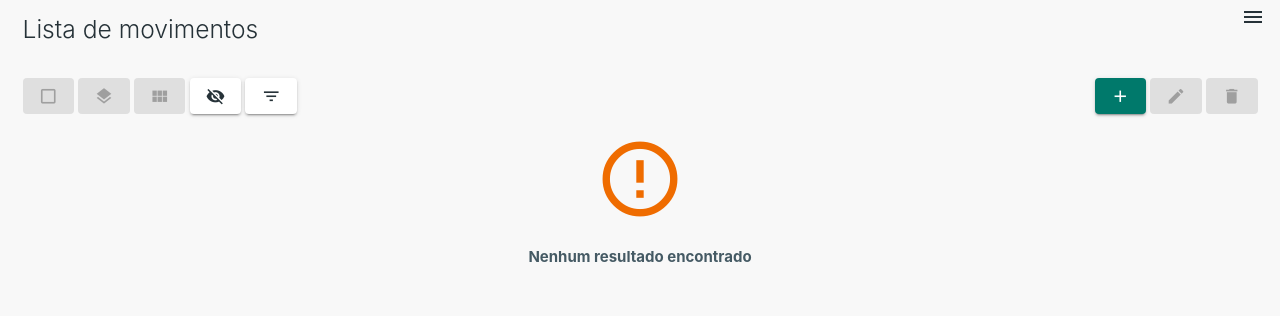
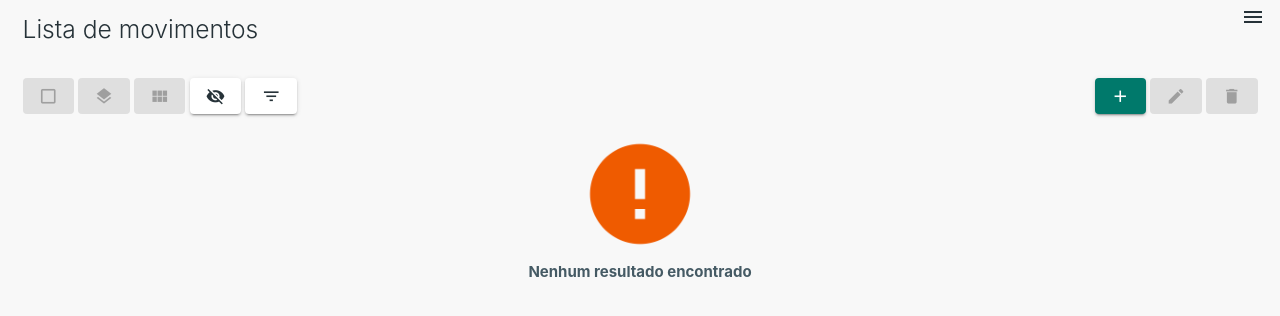
Before and after one commit to JooooooooCo/contas-casa, a PHP site: page /public/views/fin_movimento/tela-listagem.php in a window 1280 px wide. Shown: the top 316 px of the page. Run offline with PHP 8.4, Linux system fonts and the light colour scheme; a user stored in the database is signed in; data comes from the database, SQL or seed files in the repository; data that the repository does not hold is empty; a stand-in replaces the project's code that opens the database connection; some libraries are stand-ins or nearby versions.

Commit message:
Feat: Melhoria na imagem de aviso de que não há resgistros encontrados.

```diff
--- a/public/css/custom.css
+++ b/public/css/custom.css
@@ -112,3 +112,7 @@ input[type=text]:not(.browser-default):disabled {
 .collapsible-body {
     border-bottom: 1px solid #00000021;
 }
+
+.imagem-warning {
+    width: 8rem;
+}
--- a/public/views/fin_movimento/tela-listagem.php
+++ b/public/views/fin_movimento/tela-listagem.php
@@ -282,10 +282,9 @@ include_once ROTA_FOLDER_INCLUDES . 'header.php';
 
             <div class="row" v-show="!snPossuiRegistros">
                 <div class ="col s12 blue-grey-text text-darken-2 center">
-                    <i class="material-icons large orange-text text-darken-3">error_outline</i>
-                    <p>
-                        <b>Nenhum resultado encontrado</b>
-                    </p>
+                    <img src="<?php echo ROTA_SITE_IMAGES; ?>warning.png" class="imagem-warning" alt="erro sem registros">
+                    <br>
+                    <b>Nenhum resultado encontrado</b>
                 </div>
             </div>
 
```
Also changed, not shown: public/images/warning.png (added).
